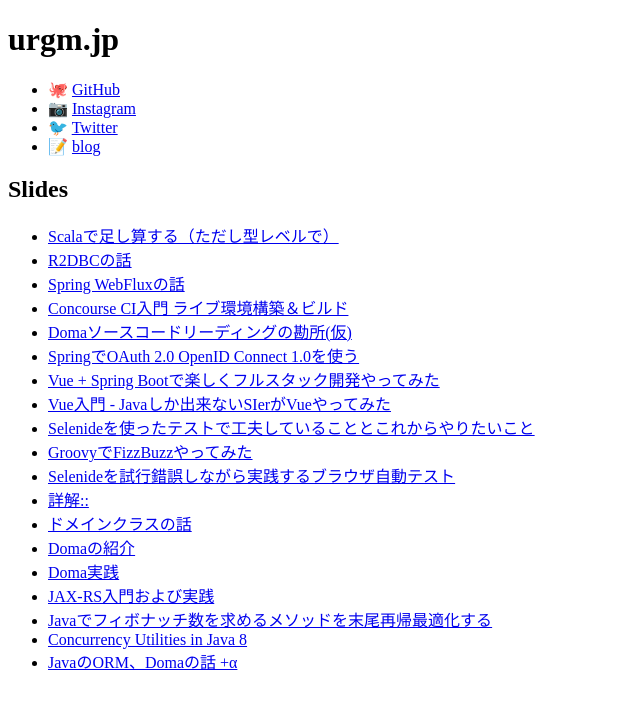
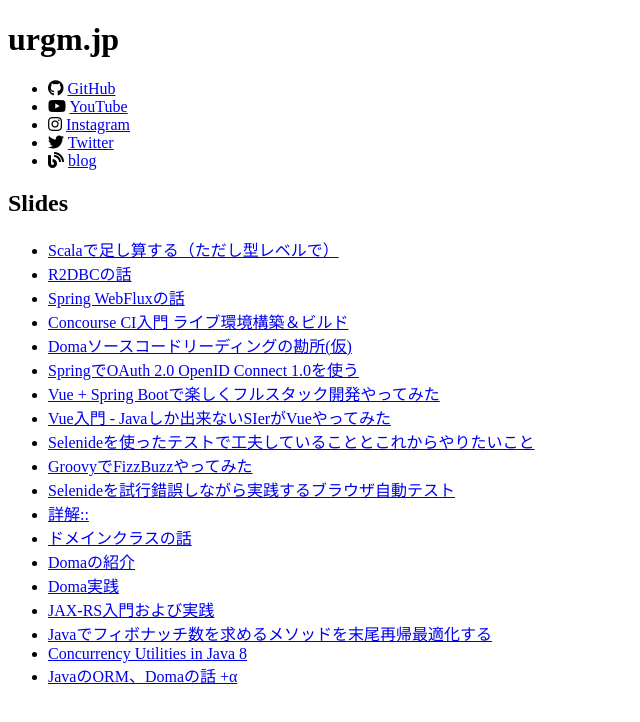
Before and after one commit to backpaper0/index, a plain HTML site: page index.html in a window 1280 px wide. Shown: the whole page, without its empty margins (0-640 px from the left). Drawn offline with Linux system fonts and the light colour scheme.

Commit message:
Add font awesome and link to YouTube

```diff
--- a/index.html
+++ b/index.html
@@ -6,6 +6,7 @@
   <meta name="viewport" content="width=device-width, initial-scale=1.0">
   <meta http-equiv="X-UA-Compatible" content="ie=edge">
   <title>urgm.jp</title>
+  <link rel="stylesheet" href="https://use.fontawesome.com/releases/v5.8.2/css/all.css" integrity="sha384-oS3vJWv+0UjzBfQzYUhtDYW+Pj2yciDJxpsK1OYPAYjqT085Qq/1cq5FLXAZQ7Ay" crossorigin="anonymous">
 </head>
 
 <body>
@@ -13,19 +14,23 @@
   <h1>urgm.jp</h1>
   <ul>
     <li>
-      🐙
+      <i class="fab fa-github"></i>
       <a href="https://github.com/backpaper0">GitHub</a>
     </li>
     <li>
-      📷
+      <i class="fab fa-youtube"></i>
+      <a href="https://www.youtube.com/channel/UCTX8cQOeXB2n0jZmOi7eXhg">YouTube</a>
+    </li>
+    <li>
+      <i class="fab fa-instagram"></i>
       <a href="https://www.instagram.com/backpaper0/">Instagram</a>
     </li>
     <li>
-      🐦
+      <i class="fab fa-twitter"></i>
       <a href="https://twitter.com/backpaper0">Twitter</a>
     </li>
     <li>
-      📝
+      <i class="fas fa-blog"></i>
       <a href="http://backpaper0.github.io/">blog</a>
     </li>
   </ul>
```
